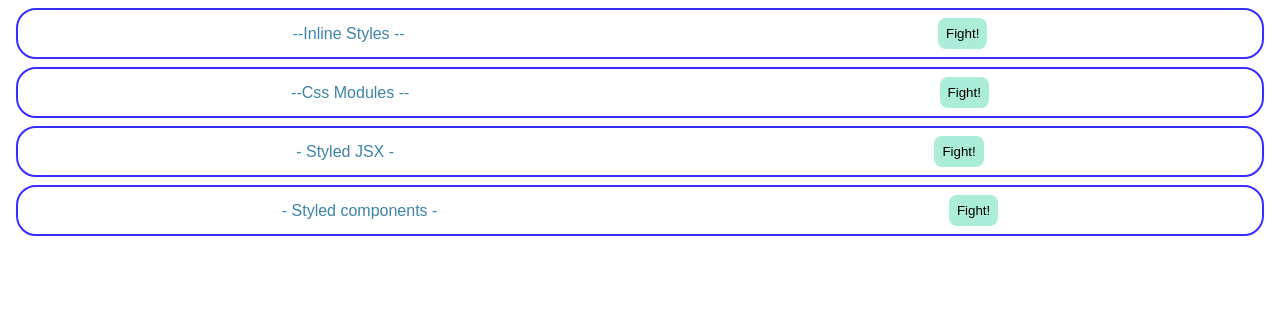
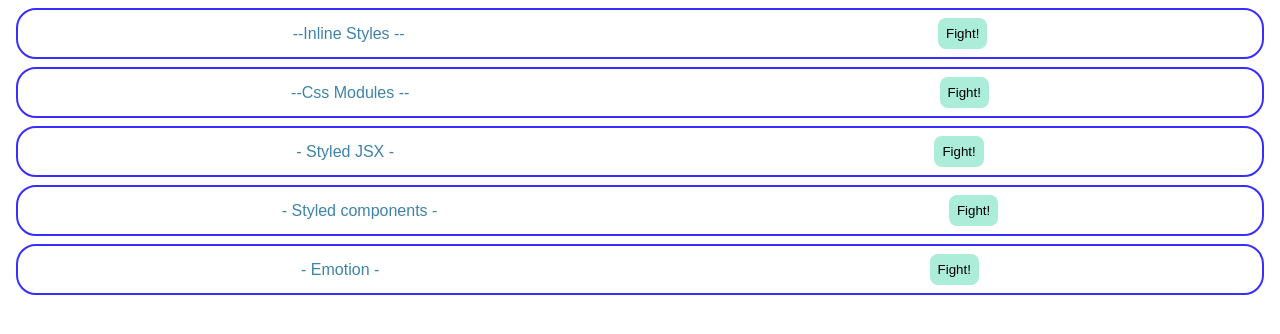
Before and after one commit to KurokoTakaakiGitHub/react-css, a React (Create React App) app: page / in a window 1280 px wide. Shown: the top 334 px of the page. Built offline with nearby package versions, Linux system fonts and the light colour scheme.

Commit message:
css Emotion

```diff
--- a/package.json
+++ b/package.json
@@ -5,6 +5,8 @@
   "keywords": [],
   "main": "src/index.js",
   "dependencies": {
+    "@emotion/react": "11.8.1",
+    "@emotion/styled": "11.8.1",
     "node-sass": "7.0.1",
     "react": "17.0.2",
     "react-dom": "17.0.2",
--- a/src/App.js
+++ b/src/App.js
@@ -3,6 +3,8 @@ import { InlineStyle } from "./Components/InlineStyle";
 import { CssModules } from "./Components/CssModules";
 import { StyledJsx } from "./Components/StyledJsx";
 import { StyledComponent } from "./Components/StyledComponent";
+import { Emotion } from "./Components/Emotion";
+
 export default function App() {
   return (
     <div className="App">
@@ -10,6 +12,7 @@ export default function App() {
       <CssModules />
       <StyledJsx />
       <StyledComponent />
+      <Emotion />
     </div>
   );
 }
--- /dev/null
+++ b/src/Components/Emotion.jsx
@@ -0,0 +1,40 @@
+/** @jsxRuntime classic */
+/** @jsx jsx **/
+import { jsx, css } from "@emotion/react";
+import styled from "@emotion/styled";
+import React from "react";
+
+export const Emotion = () => {
+  const containerStyle = css`
+    border: solid 2px #392eff;
+    border-radius: 20px;
+    padding: 8px;
+    margin: 8px;
+    display: flex;
+    justify-content: space-around;
+    align-items: center;
+  `;
+
+  const titleStyle = css({
+    margin: 0,
+    color: "#3d84a8"
+  });
+  return (
+    <div css={containerStyle}>
+      <p css={titleStyle}>- Emotion -</p>
+      <SButton>Fight!</SButton>
+    </div>
+  );
+};
+
+const SButton = styled.button`
+  background-color: #abedd8;
+  border: none;
+  padding: 8px;
+  border-radius: 8px;
+  &:hover {
+    background-color: #46cdcf;
+    color: #fff;
+    cursor: pointer;
+  }
+`;
```
